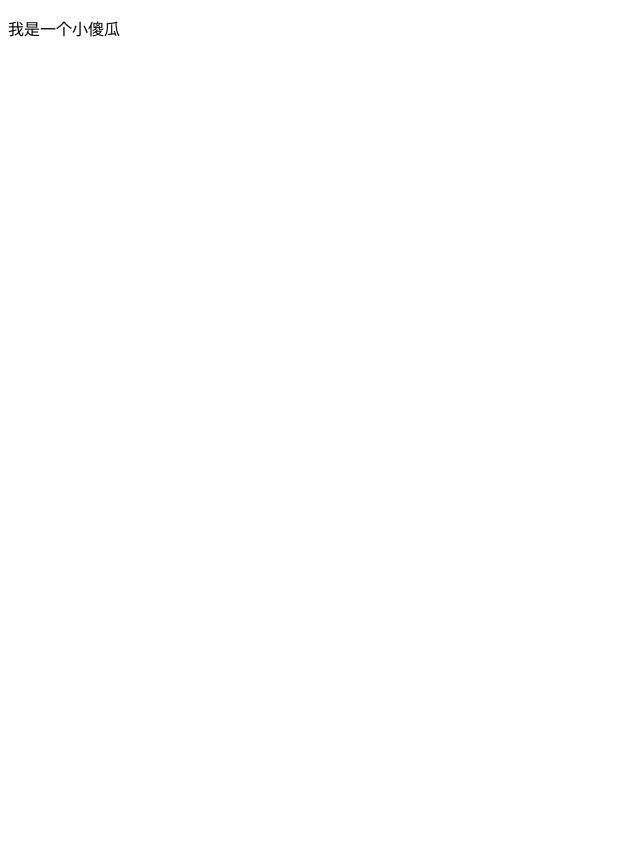
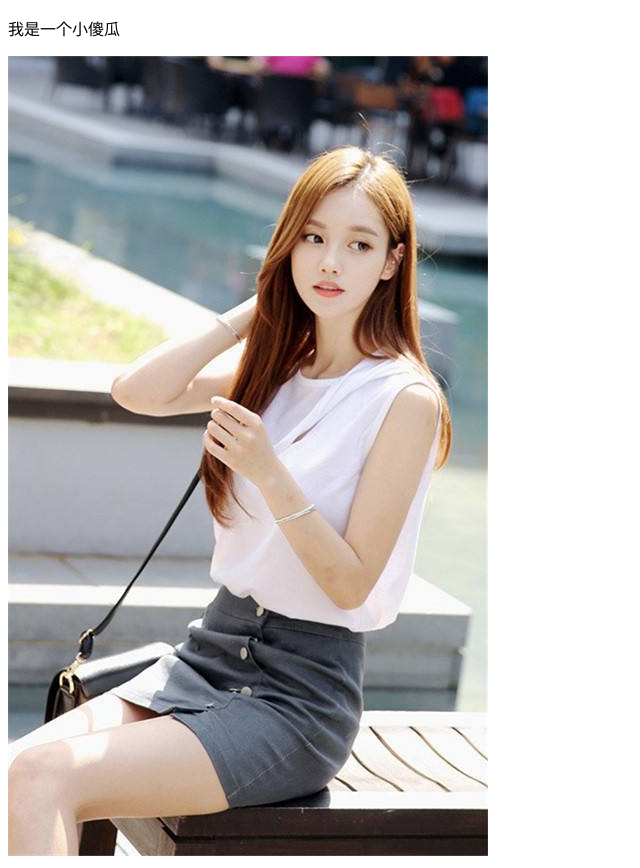
Before and after one commit to 814811587/lianxi, a plain HTML site: page index.html in a window 1280 px wide. Shown: the whole page, without its empty margins (0-640 px from the left). Before the commit the page ends 800 px from the top, so only its background shows below. Drawn offline with Linux system fonts and the light colour scheme.

Commit message:
我是图片

```diff
--- a/index.html
+++ b/index.html
@@ -8,5 +8,6 @@
 </head>
 <body>
     <p>我是一个小傻瓜</p>
+    <img src="./girl.jpg" alt="">
 </body>
 </html>
```
Also changed, not shown: girl.jpg (added).
